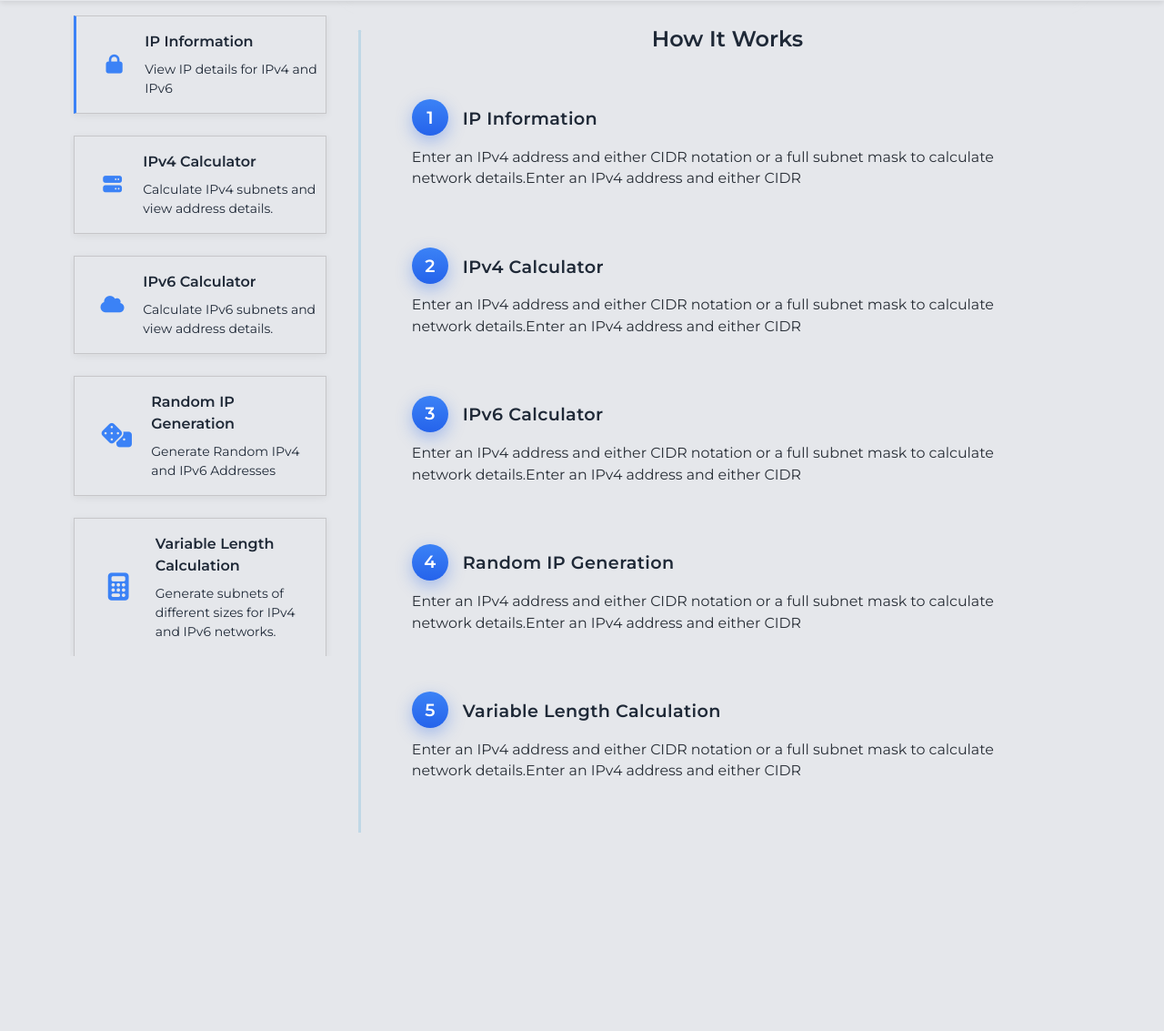
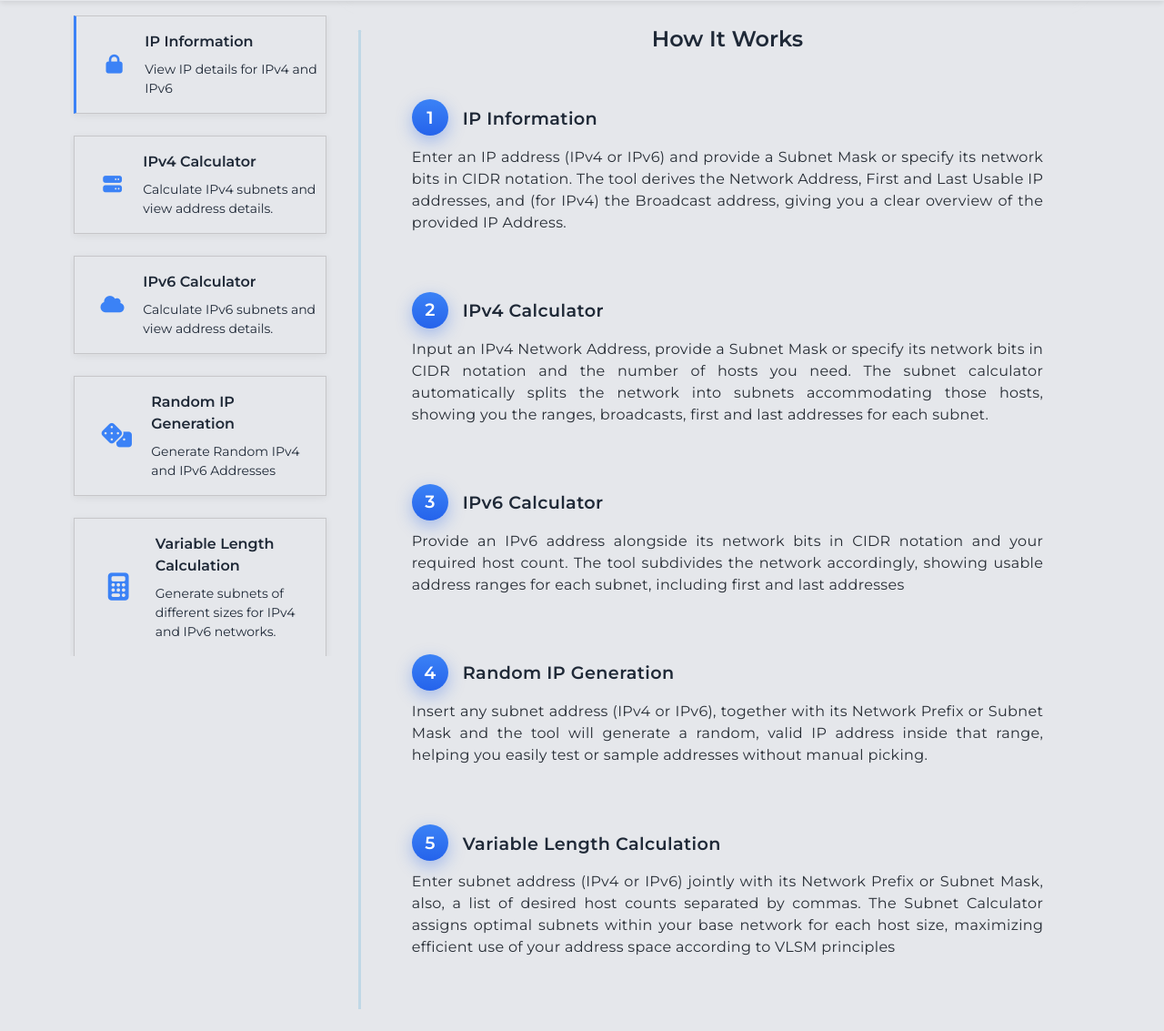
Before and after one commit to WilliesGit/Subnet-Calculator, a Flask app: page / in a window 1280 px wide, after a click on "How it works". Shown: the part 709-1842 px from the top of the page at 91% size. Before the commit the page ends 1624 px from the top, so only its background shows below. Run offline with Flask 3, Linux system fonts and the light colour scheme; some libraries are stand-ins or nearby versions.

Commit message:
Worked on How it works section

```diff
--- a/static/styles.css
+++ b/static/styles.css
@@ -402,9 +402,10 @@ p {
     margin: 1rem 0 0 0;
     font-weight: 200;
     color: #272d35; /* Gray text */
-    font-size: 0.99rem;
+    font-size: 1rem;
     line-height: 1.5;
-    text-align: left;
+    letter-spacing: 0.02em;
+    text-align: justify;
 
 }
 
--- a/templates/index.html
+++ b/templates/index.html
@@ -168,7 +168,7 @@
                   <label for="">1</label>
               </div>
               <h3>IP Information</h3>
-              <p>Enter an IPv4 address and either CIDR notation or a full subnet mask to calculate network details.Enter an IPv4 address and either CIDR</p>
+              <p>Enter an IP address (IPv4 or IPv6) and provide a Subnet Mask or specify its network bits in CIDR notation. The tool derives the Network Address, First and Last Usable IP addresses, and (for IPv4) the Broadcast address, giving you a clear overview of the provided IP Address.</p>
           </div>
 
           <div class="text-content">
@@ -177,7 +177,7 @@
                   <label for="">2</label>
               </div>
               <h3>IPv4 Calculator</h3>
-              <p>Enter an IPv4 address and either CIDR notation or a full subnet mask to calculate network details.Enter an IPv4 address and either CIDR</p>
+                <p>Input an IPv4 Network Address, provide a Subnet Mask or specify its network bits in CIDR notation and the number of hosts you need. The subnet calculator automatically splits the network into subnets accommodating those hosts, showing you the ranges, broadcasts, first and last addresses for each subnet.</p>
           </div>
 
           <div class="text-content">
@@ -186,7 +186,7 @@
                   <label for="">3</label>
               </div>
               <h3>IPv6 Calculator</h3>
-              <p>Enter an IPv4 address and either CIDR notation or a full subnet mask to calculate network details.Enter an IPv4 address and either CIDR</p>
+              <p>Provide an IPv6 address alongside its network bits in CIDR notation and your required host count. The tool subdivides the network accordingly, showing usable address ranges for each subnet, including first and last addresses</p>
           </div>
 
           <div class="text-content">
@@ -195,7 +195,7 @@
                   <label for="">4</label>
               </div>
               <h3>Random IP Generation</h3>
-              <p>Enter an IPv4 address and either CIDR notation or a full subnet mask to calculate network details.Enter an IPv4 address and either CIDR</p>
+              <p>Insert any subnet address (IPv4 or IPv6), together with its Network Prefix or Subnet Mask and the tool will generate a random, valid IP address inside that range, helping you easily test or sample addresses without manual picking.</p>
           </div>
 
           <div class="text-content">
@@ -204,7 +204,7 @@
                   <label for="">5</label>
               </div>
               <h3>Variable Length Calculation</h3>
-              <p>Enter an IPv4 address and either CIDR notation or a full subnet mask to calculate network details.Enter an IPv4 address and either CIDR</p>
+              <p>Enter subnet address (IPv4 or IPv6) jointly with its Network Prefix or Subnet Mask, also, a list of desired host counts separated by commas. The Subnet Calculator assigns optimal subnets within your base network for each host size, maximizing efficient use of your address space according to VLSM principles</p>
           </div>
 
 
```
